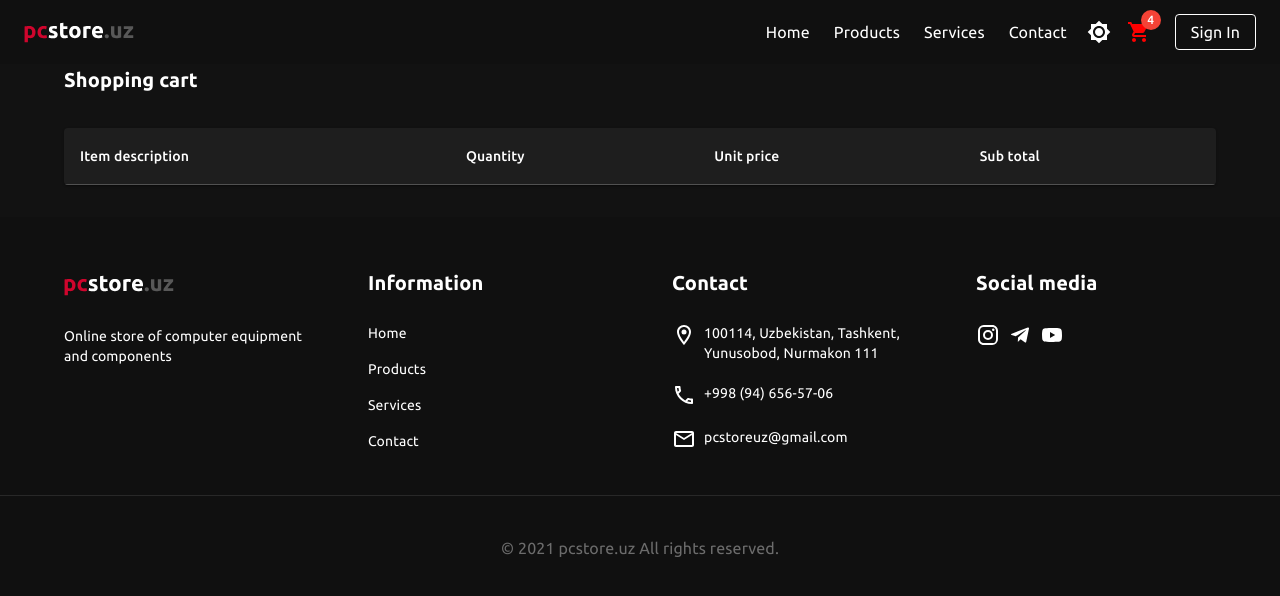
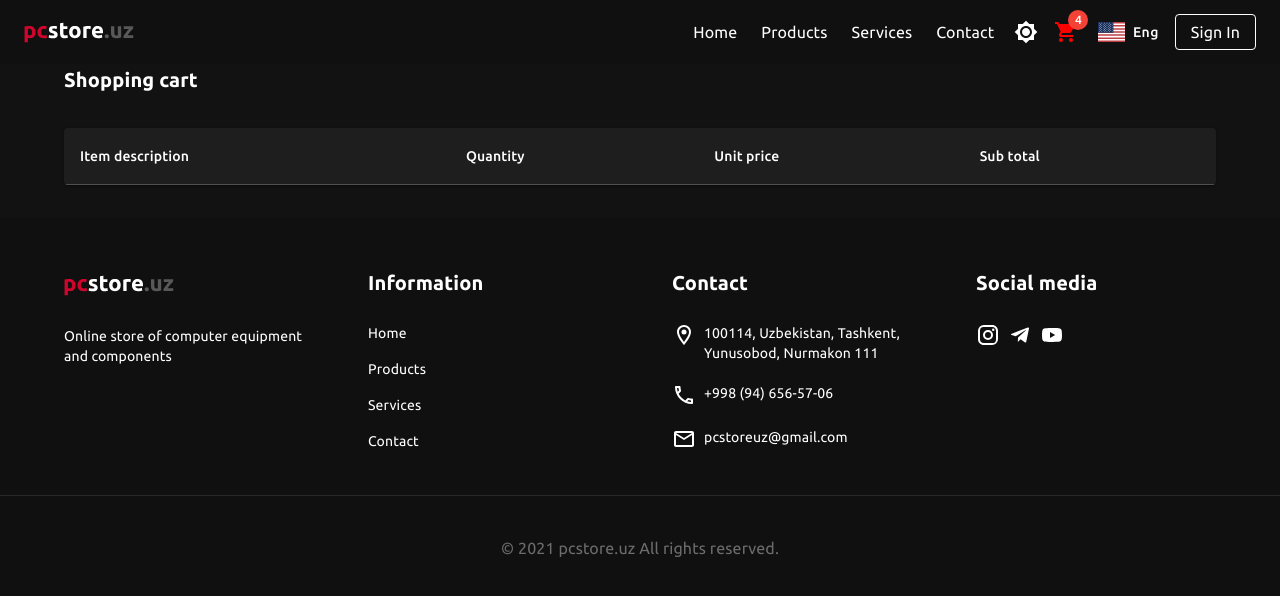
Before and after one commit to Mirzamurod/PcStore, a React (Create React App) app in the folder frontend/: page /shoppingcart in a window 1280 px wide. Shown: the top 596 px of the page. Built offline with nearby package versions, Linux system fonts and the light colour scheme.

Commit message:
done change language

```diff
--- a/frontend/src/App.js
+++ b/frontend/src/App.js
@@ -31,7 +31,7 @@ i18n.use(initReactI18next).init({
         ru: { translation: ru },
         eng: { translation: eng },
     },
-    lng: 'eng',
+    lng: JSON.parse(localStorage.getItem('lang'))?.lang ?? 'eng',
     fallbackLng: 'eng',
     interpolation: { escapeValue: false },
 })
@@ -76,10 +76,7 @@ function App(props) {
                     <div className='App'>
                         <CssBaseline />
                         <Sidebar />
-                        <Toolbar
-                            id='back-to-top-anchor'
-                            sx={{ minHeight: '0px !important' }}
-                        />
+                        <Toolbar id='back-to-top-anchor' sx={{ minHeight: '0px !important' }} />
                         <Routes>
                             {links.map((link, index) => (
                                 <Route path={link.path} element={<link.element />} key={index} />
--- a/frontend/src/Components/Sidebar/index.js
+++ b/frontend/src/Components/Sidebar/index.js
@@ -29,6 +29,7 @@ import { Others, UserSetting } from './Others'
 import links from './../../Routes'
 
 import './sidebar.scss'
+import i18next from 'i18next'
 
 const pages = [
     { name: 'home', url: '/', id: 'home', offset: -128 },
@@ -50,6 +51,26 @@ const Sidebar = memo(() => {
     const [anchorElNav, setAnchorElNav] = useState(null)
     const [anchorElUser, setAnchorElUser] = useState(null)
     const [userCheck, setUserCheck] = useState(false)
+    const [anchorEl, setAnchorEl] = useState(null)
+    const lang = JSON.parse(localStorage.getItem('lang')) ?? { lang: 'us', name: 'Eng' }
+    const [changeLang, setChangeLang] = useState(lang)
+
+    const open = Boolean(anchorEl)
+    const handleClose = () => setAnchorEl(null)
+
+    const changelang = (lang, name) => {
+        i18next.changeLanguage(lang)
+        setChangeLang({ lang, name })
+    }
+
+    const nimadir = (lang, name) => {
+        handleClose()
+        changelang(lang, name)
+    }
+
+    useEffect(() => {
+        localStorage.setItem('lang', JSON.stringify(changeLang))
+    }, [changeLang])
 
     const { dark_mode, user } = useSelector(state => state.login)
     const token = localStorage.getItem('token')
@@ -183,6 +204,42 @@ const Sidebar = memo(() => {
                                 <ShoppingCartIcon size='small' />
                             </Badge>
                         </IconButton>
+                        <Box>
+                            <Button
+                                id='demo-positioned-button'
+                                aria-controls={open ? 'demo-positioned-menu' : undefined}
+                                aria-haspopup='true'
+                                aria-expanded={open ? 'true' : undefined}
+                                onClick={event => setAnchorEl(event.currentTarget)}
+                                // variant='outlined'
+                                color='inherit'
+                                startIcon={<span className={`fi fi-${changeLang.lang}`} />}
+                            >
+                                {changeLang.name}
+                            </Button>
+                            <Menu
+                                id='demo-positioned-menu'
+                                aria-labelledby='demo-positioned-button'
+                                anchorEl={anchorEl}
+                                open={open}
+                                onClose={handleClose}
+                                anchorOrigin={{ vertical: 'top', horizontal: 'right' }}
+                                transformOrigin={{ vertical: 'top', horizontal: 'right' }}
+                            >
+                                {[
+                                    { lang: 'uz', name: 'Uz' },
+                                    { lang: 'ru', name: 'Ru' },
+                                    { lang: 'us', name: 'Eng' },
+                                ].map(({ lang, name }, index) => (
+                                    <MenuItem onClick={() => nimadir(lang, name)} key={index}>
+                                        <ListItemIcon>
+                                            <span className={`fi fi-${lang}`} />
+                                        </ListItemIcon>
+                                        {name}
+                                    </MenuItem>
+                                ))}
+                            </Menu>
+                        </Box>
                         <Box sx={{ flexGrow: 0 }}>
                             <Button
                                 variant='outlined'
@@ -195,7 +252,7 @@ const Sidebar = memo(() => {
                                 sx={{ ml: 1 }}
                             >
                                 <Typography textTransform={userCheck ? 'lowercase' : 'capitalize'}>
-                                    {userCheck ? user && `@${user.username}` : 'sign in'}
+                                    {userCheck ? user && `@${user.username}` : t('sign_in')}
                                 </Typography>
                             </Button>
                             <Menu
--- a/frontend/src/index.js
+++ b/frontend/src/index.js
@@ -1,6 +1,7 @@
 import React from 'react'
 import ReactDOM from 'react-dom'
 import 'react-alice-carousel/lib/alice-carousel.css'
+import 'flag-icons/css/flag-icons.min.css'
 import App from './App'
 import reportWebVitals from './reportWebVitals'
 import { Provider } from 'react-redux'
```
